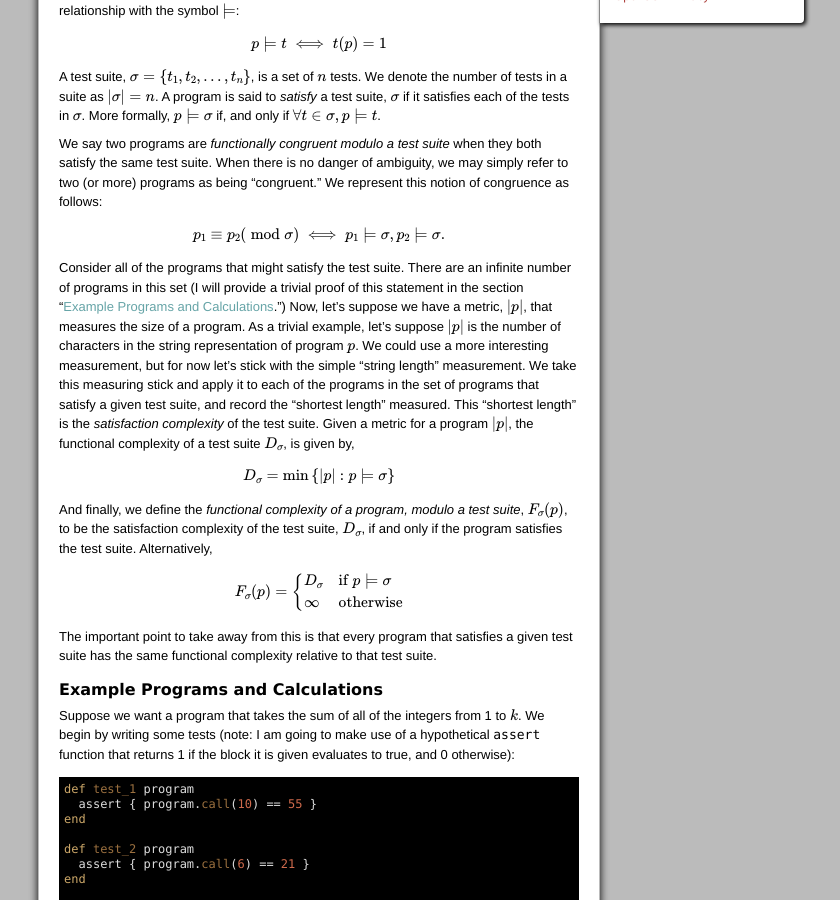
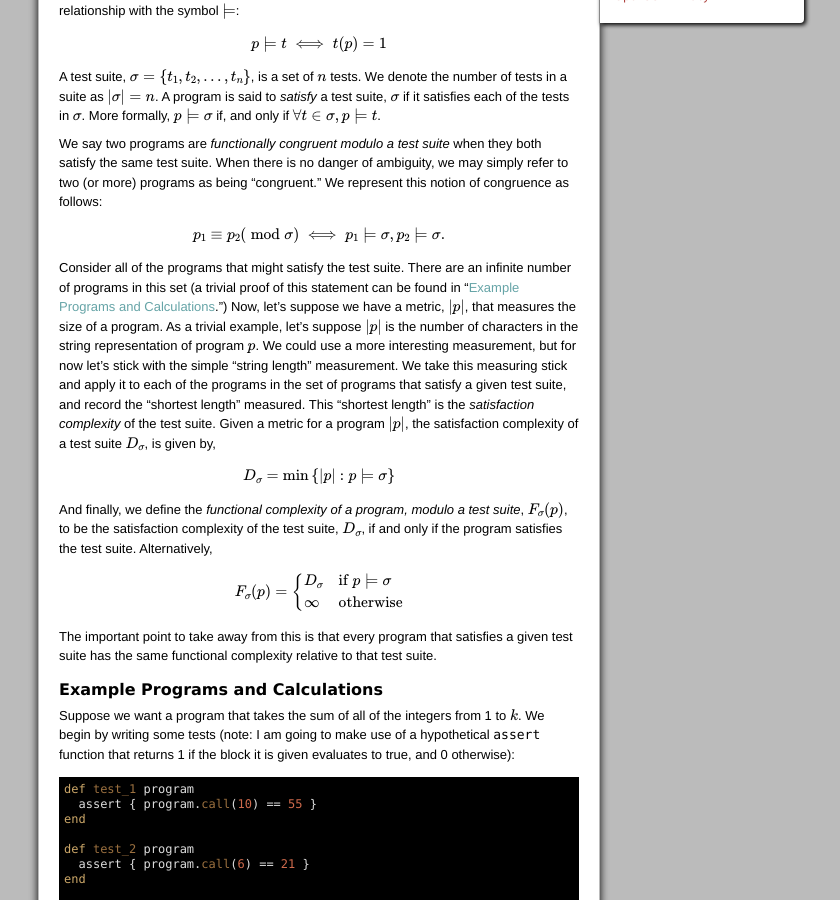
Before and after one commit to iande/mathish.com, a Jekyll site: the page built from _posts/2011-05-08-mother-functional.md, in a window 1280 px wide and 900 px high, scrolled down 711 px. Shown: the whole window, without its empty margins (321-1161 px from the left). Built offline with Jekyll 4.4.1, drawn with Linux system fonts in a browser that asks for light colours; formulas are drawn with MathJax 3; comment, search, counter and statistics services are not loaded.

Commit message:
borked a definition

```diff
--- a/_posts/2011-05-08-mother-functional.md
+++ b/_posts/2011-05-08-mother-functional.md
@@ -64,8 +64,8 @@ danger of ambiguity, we may simply refer to two (or more) programs as being
 {% endmath %}
 
 Consider all of the programs that might satisfy the test suite.  There are an
-infinite number of programs in this set (I will provide a trivial proof of
-this statement in the section "[Example Programs and Calculations](#example-programs-and-calculations).")
+infinite number of programs in this set (a trivial proof of this statement can
+be found in "[Example Programs and Calculations](#example-programs-and-calculations).")
 Now, let's suppose we have a metric, {% m %}|p|{% em %}, that measures the
 size of a program.  As a trivial example, let's suppose {% m %}|p|{% em %} is
 the number of characters in the string representation of program {% m %}p{% em %}.
@@ -75,7 +75,7 @@ take this measuring stick and apply it to each of the programs in the set
 of programs that satisfy a given test suite, and record the "shortest length"
 measured.  This "shortest length" is the <dfn>satisfaction complexity</dfn> of
 the test suite.  Given a metric for a program {% m %}|p|{% em %},
-the functional complexity of a test suite {% m %}D_{\sigma}{% em %}, is
+the satisfaction complexity of a test suite {% m %}D_{\sigma}{% em %}, is
 given by,
 
 {% math %}
```
